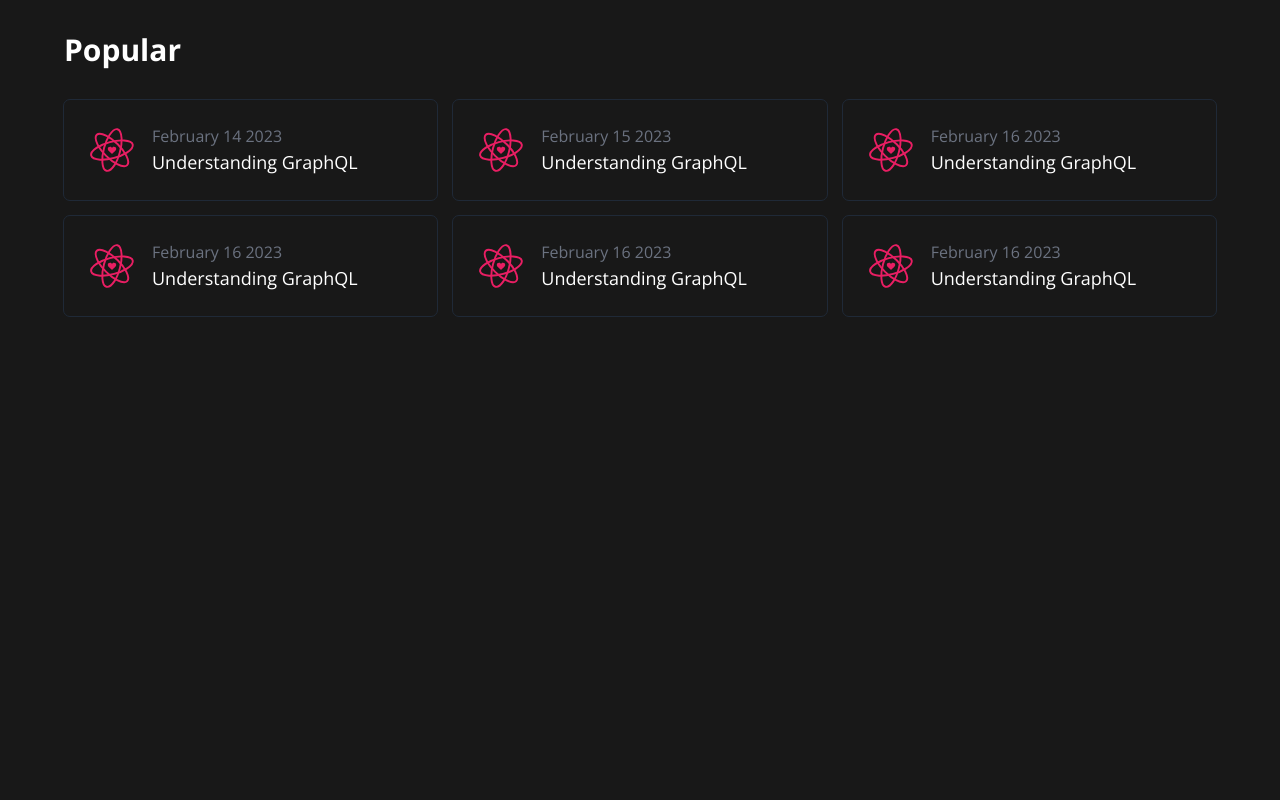
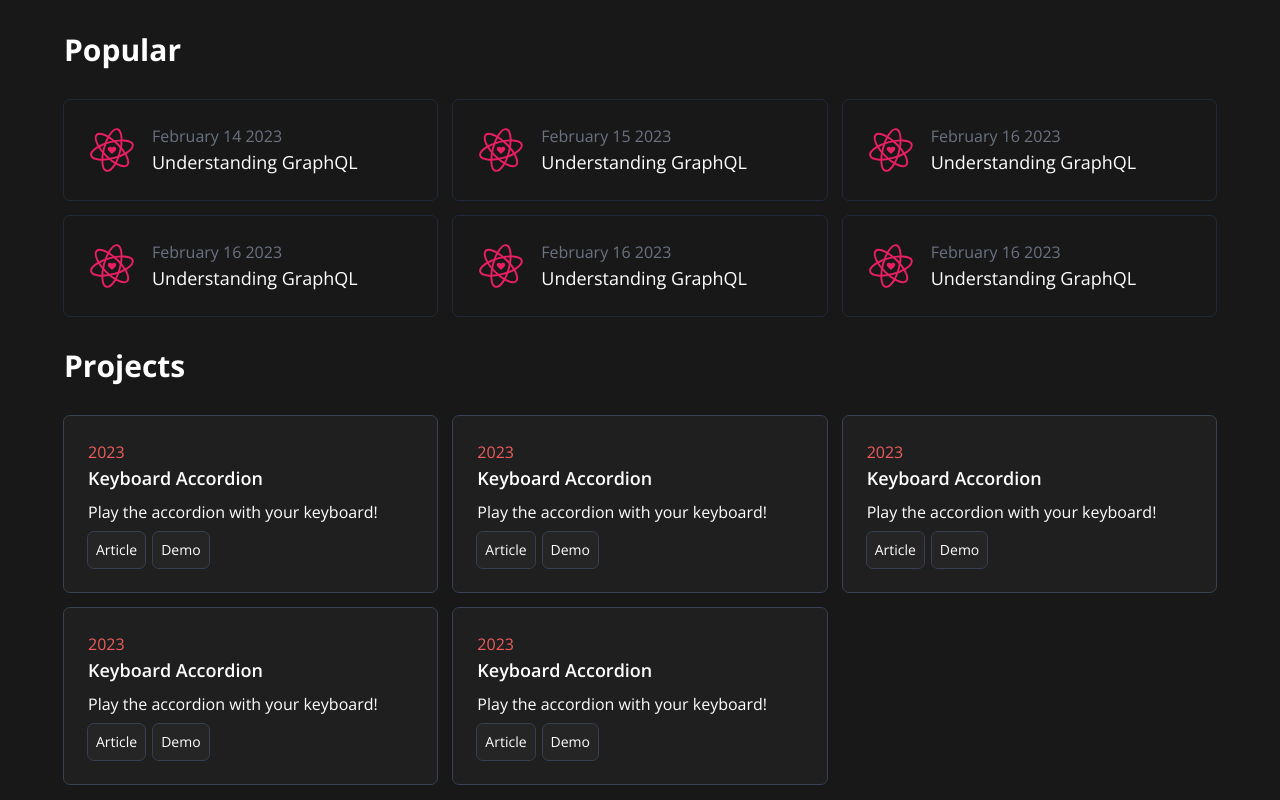
Before and after one commit to kelzzzcodes/portfolio, a React (Create React App) app: page / in a window 1280 px wide. Shown: the part 907-1707 px from the top of the page. Before the commit the page ends 1239 px from the top, so only its background shows below. Built offline with nearby package versions, Linux system fonts and the light colour scheme; a web font is replaced by a local one.

Commit message:
project.js build

```diff
--- /dev/null
+++ b/src/component/Projects/projects.js
@@ -0,0 +1,50 @@
+import React from 'react'
+import { Link } from 'react-router-dom'
+import projectdata from '../../constants/projectsdata';
+
+function projects() {
+  return (
+    <div>
+      <div className="flex justify-between align-center items-center  ">
+        <h2 className="text-xl font-bold sm:text-3xl ">Projects </h2>
+      </div>
+
+      <div className="mt-8">
+        <div className="grid gap-4 grid-cols-1 md:grid-cols-2 lg:grid-cols-3">
+
+            {
+              projectdata.map((data)=>(
+                <div key={data.Id} className='bg-[#1f1f1f] rounded-md p-2 outline outline-offset-0 outline-1 outline-gray-700 '>
+                <div className='p-4 flex flex-col space-y-2 justify-start align-center  '>
+                <div className="flex flex-col">
+                   <p className='text-[#ee5c5d]'>{data.Date}</p>
+                   <Link className=' text-lg font-semibold hover:underline'>{data.Title}</Link>
+                 </div>
+
+                   <p>{data.Description}</p>
+
+                   <div className="flex space-x-2">
+                     <button className="bg-[#252525] rounded-md p-2 items-center flex align-center justify-center text-white text-sm  outline outline-1 outline-gray-700 outline-offset-0 hover:outline hover:outline-offset-0 hover:outline-1 hover:outline-gray-500">
+                       Article
+                     </button>
+                     <button className="bg-[#252525] rounded-md p-2 items-center flex align-center justify-center text-white text-sm outline outline-1 outline-gray-700 outline-offset-0 hover:outline hover:outline-offset-0 hover:outline-1 hover:outline-gray-500">
+                       Demo
+                     </button>
+
+
+                   </div>
+
+                </div>
+                </div>
+              ))
+
+            }
+
+
+        </div>
+      </div>
+    </div>
+  )
+}
+
+export default projects
--- a/src/component/index.js
+++ b/src/component/index.js
@@ -2,5 +2,6 @@ import Header from "./Header/header";
 import Hero from "./Hero/hero";
 import Latest from "./Latest/latest";
 import Popular from "./Popular/popular";
+import Project from "./Projects/projects";
 
-export {Header,Hero,Latest,Popular}
+export {Header,Hero,Latest,Popular,Project}
--- a/src/constants/index.js
+++ b/src/constants/index.js
@@ -1,5 +1,7 @@
 import navdata from "./navdata";
 import latestdata from "./latestdata";
 import populardata from "./populardata";
+import projectdata from "./projectsdata";
 
-export {navdata,latestdata,populardata}
+
+export {navdata,latestdata,populardata,projectdata}
--- /dev/null
+++ b/src/constants/projectsdata.js
@@ -0,0 +1,31 @@
+import { Description } from "@mui/icons-material";
+
+const projectdata =[
+{   Id:0,
+    Date:'2023',
+    Title:'Keyboard Accordion',
+    Description: 'Play the accordion with your keyboard!',
+},
+{   Id:1,
+    Date:'2023',
+    Title:'Keyboard Accordion',
+    Description: 'Play the accordion with your keyboard!',
+},
+{   Id:2,
+    Date:'2023',
+    Title:'Keyboard Accordion',
+    Description: 'Play the accordion with your keyboard!',
+},
+{   Id:3,
+    Date:'2023',
+    Title:'Keyboard Accordion',
+    Description: 'Play the accordion with your keyboard!',
+},
+{   Id:4,
+    Date:'2023',
+    Title:'Keyboard Accordion',
+    Description: 'Play the accordion with your keyboard!',
+},
+
+];
+export default projectdata;
--- a/src/pages/Home/home.js
+++ b/src/pages/Home/home.js
@@ -1,6 +1,6 @@
 import React from 'react'
 
-import {Hero ,Latest,Popular}from '../../component'
+import {Hero ,Latest,Popular,Project}from '../../component'
 
 
 function home() {
@@ -10,6 +10,7 @@ function home() {
         <Hero/>
         <Latest/>
         <Popular/>
+        <Project/>
     </div>
   )
 }
```
Also changed, not shown: public/manifest.json.
